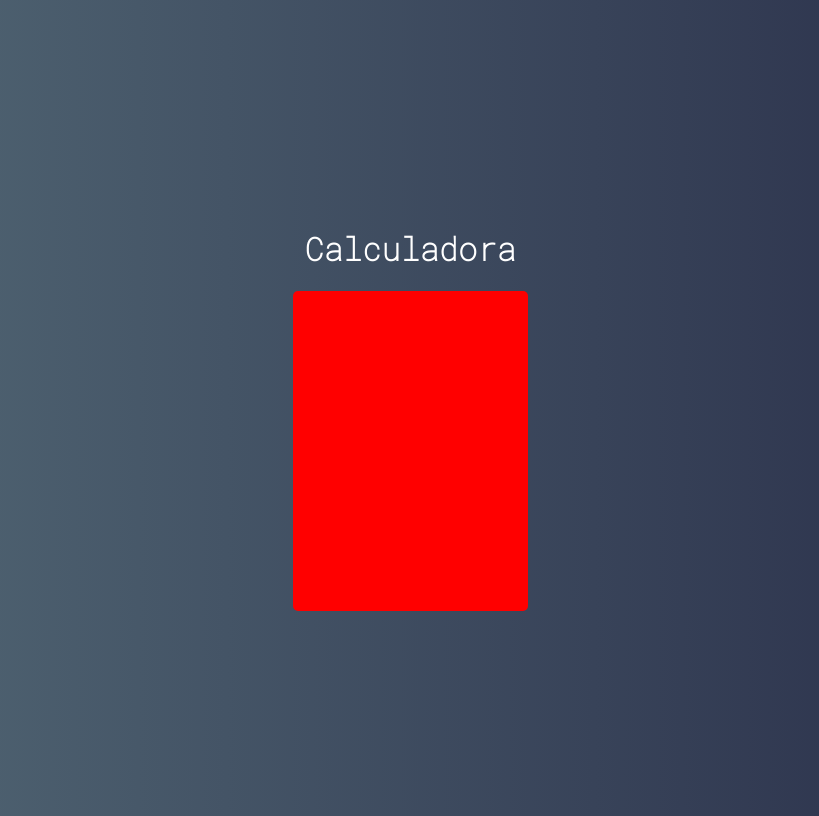
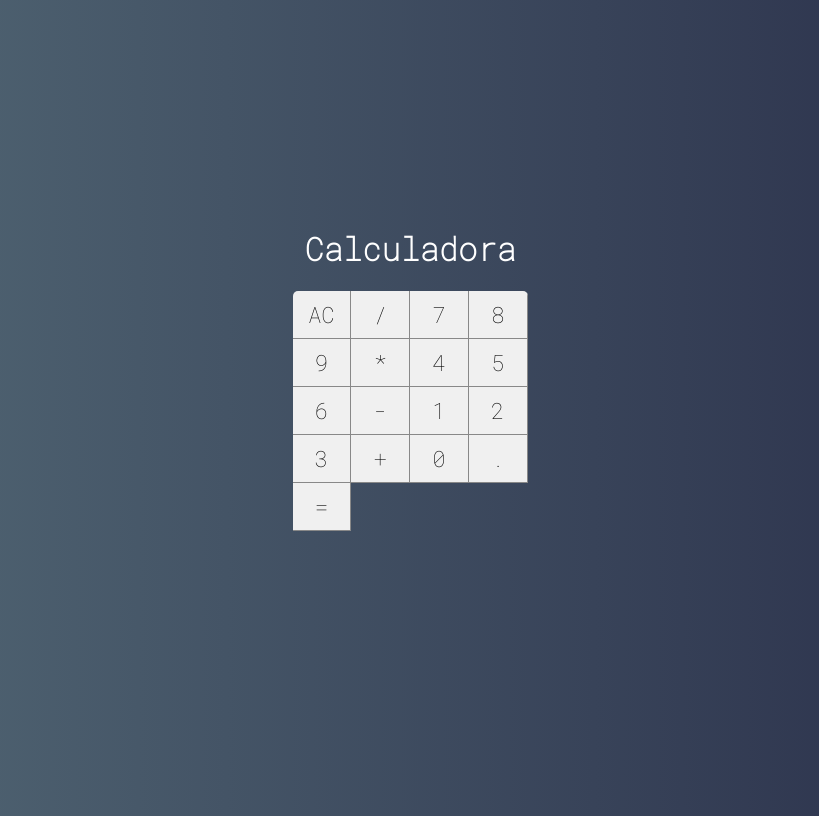
Before and after one commit to Railson25/React-Calculadora, a React (Create React App) app: page / in a window 1280 px wide. Shown: the whole page, without its empty margins (230-1049 px from the left). Built offline with nearby package versions, Linux system fonts and the light colour scheme.

Commit message:
Componente Button

```diff
--- /dev/null
+++ b/src/components/Button.css
@@ -0,0 +1,18 @@
+:root {
+    --bg-button: #f0f0f0;
+    --border-button: solid 1px #888;
+}
+
+{/* declarando variaveis CSS dentro da pseudo classe
+    :root
+       precisa colocar traço traço para criar a variável */}
+
+.button {
+    font-size: 1.4em;
+    background-color: var(--bg-button);
+    border: none;
+    border-right: var(--border-button);
+    border-bottom: var(--border-button);
+    outline: none;
+}
+{/* Para usar a varivel tem que usar a função VAR */}
--- /dev/null
+++ b/src/components/Button.jsx
@@ -0,0 +1,5 @@
+import React from 'react'
+import './Button.css'
+
+export default props =>
+<button className='button'>{props.label}</button>
--- a/src/main/Calculator.css
+++ b/src/main/Calculator.css
@@ -3,5 +3,8 @@
     width: 235px;
     border-radius: 5px;
     overflow: hidden;
-    background-color: red;
+
+    display: grid;
+    grid-template-columns: repeat(4, 25%);
+    grid-template-rows: 48px 48px 48px 48px 48px;
 }
--- a/src/main/Calculator.jsx
+++ b/src/main/Calculator.jsx
@@ -1,11 +1,29 @@
 import React, { Component } from 'react'
 import './Calculator.css'
+
+import Button from '../components/Button'
 
 export default class Calculator extends Component {
     render() {
         return (
             <div className='calculator'>
-
+                <Button label='AC'/>
+                <Button label='/'/>
+                <Button label='7'/>
+                <Button label='8'/>
+                <Button label='9'/>
+                <Button label='*'/>
+                <Button label='4'/>
+                <Button label='5'/>
+                <Button label='6'/>
+                <Button label='-'/>
+                <Button label='1'/>
+                <Button label='2'/>
+                <Button label='3'/>
+                <Button label='+'/>
+                <Button label='0'/>
+                <Button label='.'/>
+                <Button label='='/>
             </div>
         )
     }
```
